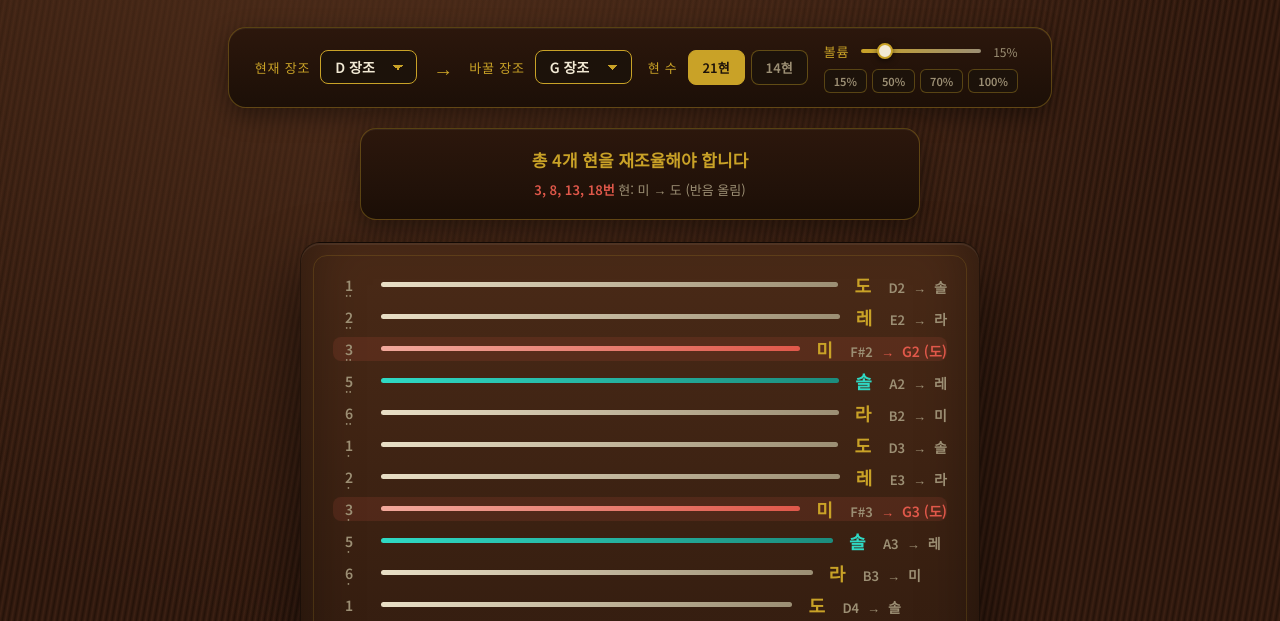
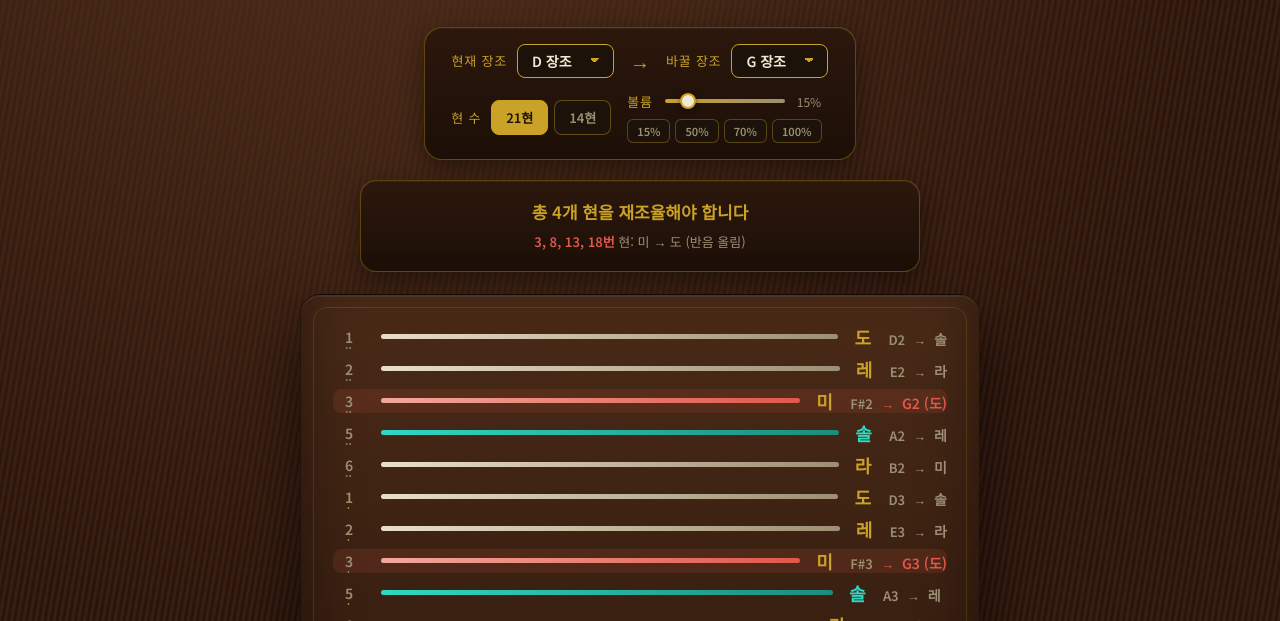
Before and after one commit to Tarosuooa/Guzheng-key-change-Tarosu, a plain HTML site: page index.html in a window 1280 px wide. Shown: the part 161-782 px from the top of the page. Drawn offline with Linux system fonts and the light colour scheme.

Commit message:
Update index.html

```diff
--- a/index.html
+++ b/index.html
@@ -54,13 +54,17 @@
 
   .control-bar{
     margin:24px 0 20px;
-    display:flex; flex-wrap:wrap; align-items:center; justify-content:center;
-    gap:16px;
+    display:flex; flex-direction:column; align-items:center;
+    gap:14px;
     background:linear-gradient(180deg, #2c170c, #1c0f07);
     border:1px solid rgba(201,162,39,0.35);
     border-radius:18px;
-    padding:14px 26px;
+    padding:16px 26px;
     box-shadow:inset 0 1px 0 rgba(255,255,255,0.05), 0 8px 24px rgba(0,0,0,0.4);
+  }
+  .control-row{
+    display:flex; flex-wrap:wrap; align-items:center; justify-content:center;
+    gap:16px; width:100%;
   }
   .control-group{ display:flex; align-items:center; gap:10px; }
   .control-cluster{ display:flex; align-items:center; gap:16px; flex-wrap:nowrap; }
@@ -213,6 +217,7 @@
 </header>
 
 <div class="control-bar">
+  <div class="control-row">
     <div class="control-group">
       <label for="oldKeySelect">현재 장조</label>
       <select id="oldKeySelect"></select>
@@ -222,6 +227,8 @@
       <label for="newKeySelect">바꿀 장조</label>
       <select id="newKeySelect"></select>
     </div>
+  </div>
+  <div class="control-row">
     <div class="control-cluster">
       <div class="control-group">
         <label>현 수</label>
@@ -241,6 +248,7 @@
           <button type="button" class="vol-preset-btn" data-vol="50">50%</button>
           <button type="button" class="vol-preset-btn" data-vol="70">70%</button>
           <button type="button" class="vol-preset-btn" data-vol="100">100%</button>
+        </div>
       </div>
     </div>
   </div>
```
Lines whose indentation alone changed are shown as unchanged.
